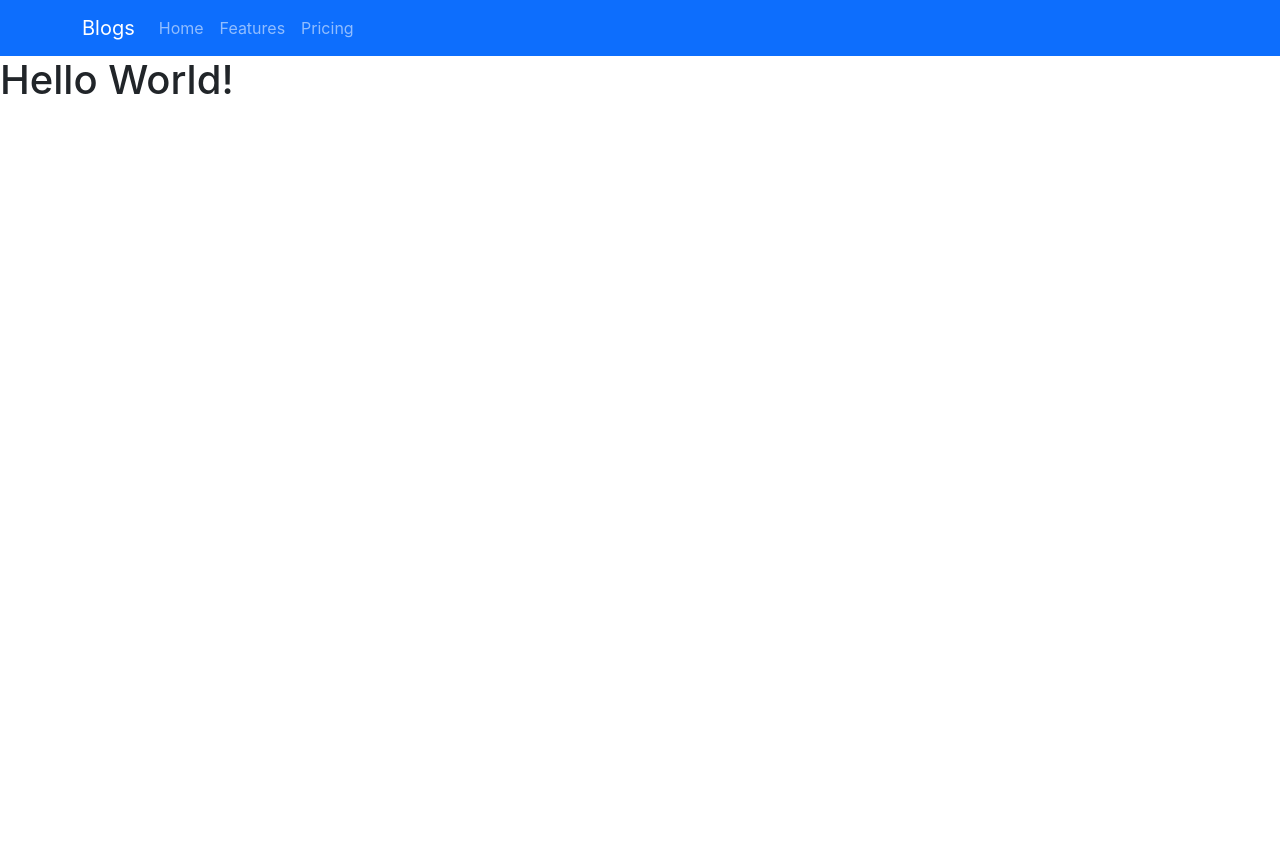
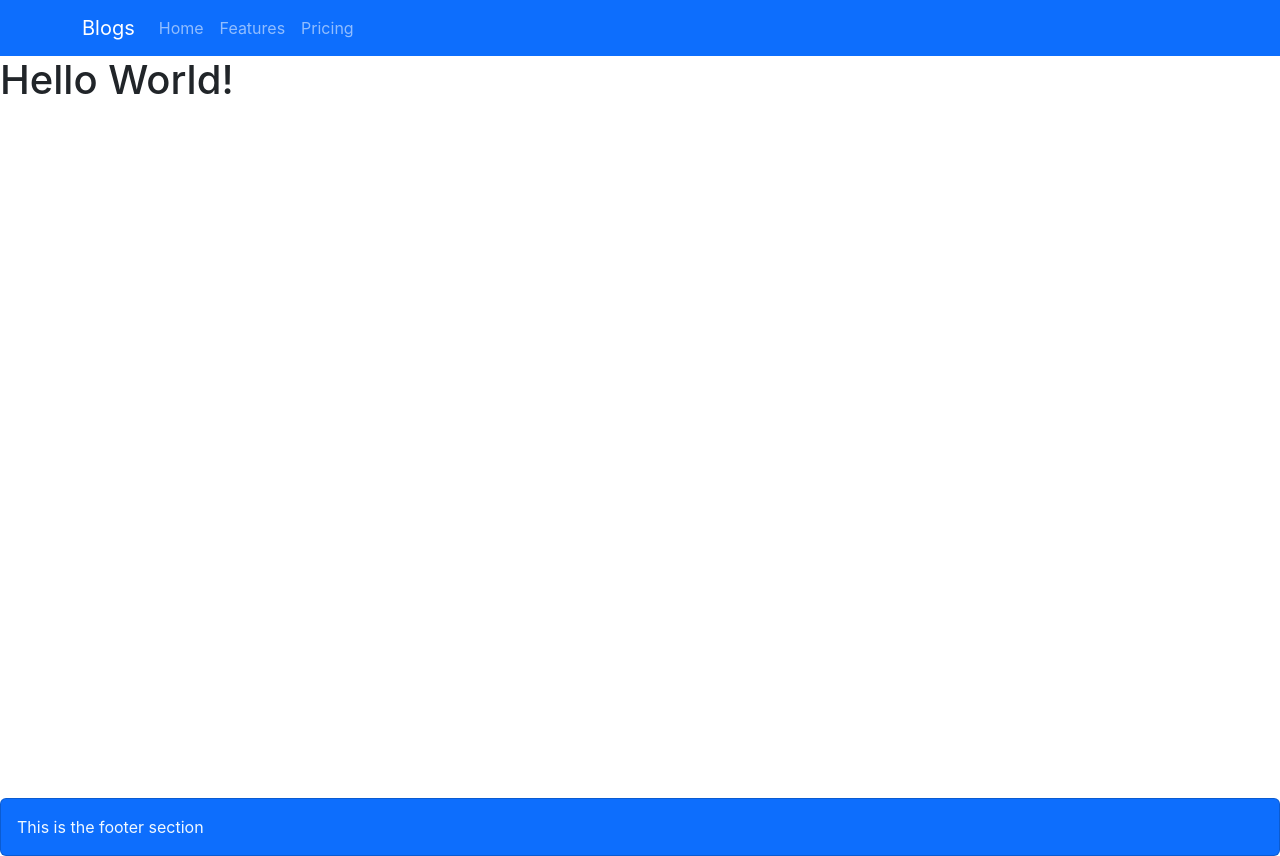
Before and after one commit to DianWeerasekara/ar-blogs, a React (Create React App) app: page / in a window 1280 px wide. Before the commit the page ends 800 px from the top, so only its background shows below. Built offline with nearby package versions, Linux system fonts and the light colour scheme.

Commit message:
footer part complete

```diff
--- a/src/App.css
+++ b/src/App.css
@@ -5,6 +5,16 @@
 .App-logo {
   height: 40vmin;
   pointer-events: none;
+}
+
+.content-wrap {
+  flex: 1;
+}
+
+.page-container {
+  display: flex;
+  flex-direction: column;
+  min-height: 100vh;
 }
 
 @media (prefers-reduced-motion: no-preference) {
--- a/src/App.js
+++ b/src/App.js
@@ -1,11 +1,18 @@
 import './App.css';
+import Footer from './components/footer/Footer';
 import Navbars from './components/navbar/Navbar';
 
 function App() {
   return (
     <>
       <Navbars />
-      <h1>Hello World!</h1>
+      <div className='page-container'>
+        <div className='content-wrap'>
+          <h1>Hello World!</h1>
+        </div>
+        <Footer />
+      </div>
+
     </>
   );
 }
--- /dev/null
+++ b/src/components/footer/Footer.jsx
@@ -0,0 +1,14 @@
+import { Card } from "react-bootstrap";
+import './footer.css';
+
+function Footer() {
+    return(
+        <>
+            <Card bg="primary">
+                <Card.Body className="footer-body">This is the footer section</Card.Body>
+            </Card>
+        </>
+    )
+}
+
+export default Footer;
--- /dev/null
+++ b/src/components/footer/footer.css
@@ -0,0 +1,3 @@
+.footer-body{
+    color: aliceblue;
+}
```
